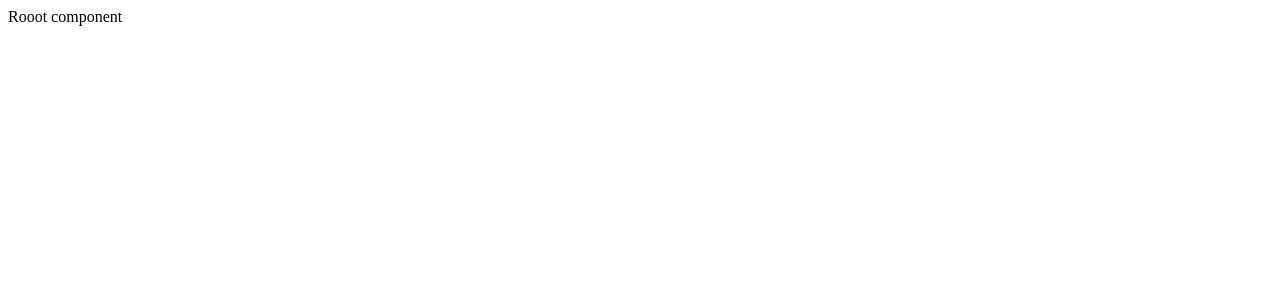
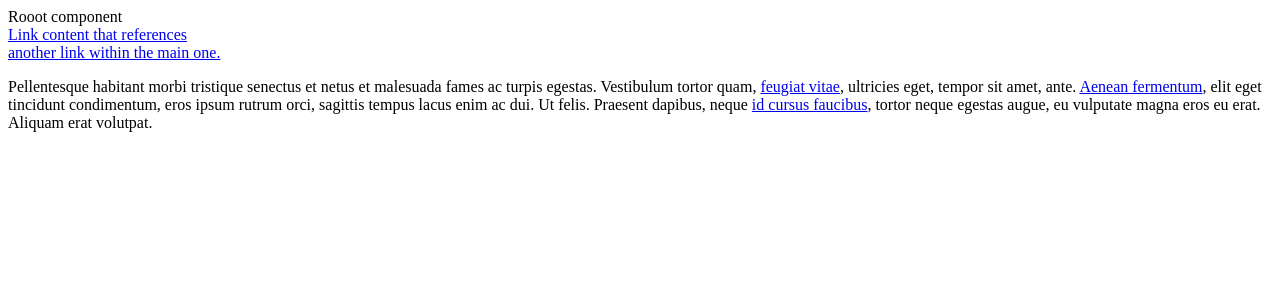
Before and after one commit to stannyu/sandbox, a React (Vite) app: page / in a window 1280 px wide. Shown: the top 300 px of the page. Built offline with nearby package versions, Linux system fonts and the light colour scheme.

Commit message:
Nested links technique.

```diff
--- a/src/components/App.js
+++ b/src/components/App.js
@@ -1,7 +1,31 @@
-import React from "react";
+import React from 'react';
+import './styles.scss';
 
 const App = () => {
-  return <div>Rooot component</div>;
+  return (
+    <div>
+      <div>Rooot component</div>
+      <a href="#1">
+        Link content that references <br />
+        <a href="#2"> another link </a>
+        within the main one.
+      </a>
+      <div className="post-link">
+        <p>
+          Pellentesque habitant morbi tristique senectus et netus et malesuada fames ac turpis egestas. Vestibulum
+          tortor quam, <a href="https://www.google.com">feugiat vitae</a>, ultricies eget, tempor sit amet, ante.{' '}
+          <a href="http://www.apple.com/">Aenean fermentum</a>, elit eget tincidunt condimentum, eros ipsum rutrum orci,
+          sagittis tempus lacus enim ac dui. Ut felis. Praesent dapibus, neque{' '}
+          <a href="https://www.facebook.com/">id cursus faucibus</a>, tortor neque egestas augue, eu vulputate magna
+          eros eu erat. Aliquam erat volutpat.
+        </p>
+
+        <a href="http://csswizardry.com/2013/02/introducing-csswizardry-grids/" className="post-link__read-more">
+          Read more…
+        </a>
+      </div>
+    </div>
+  );
 };
 
 export default App;
--- /dev/null
+++ b/src/components/styles.scss
@@ -0,0 +1,18 @@
+.post-link {
+  position: relative;
+  a {
+    position: relative;
+    z-index: 1;
+  }
+}
+a.post-link__read-more {
+  top: 0;
+  right: 0;
+  bottom: 0;
+  left: 0;
+  overflow: hidden;
+  text-indent: 100%;
+  white-space: nowrap;
+  position: absolute;
+  z-index: 0;
+}
```
